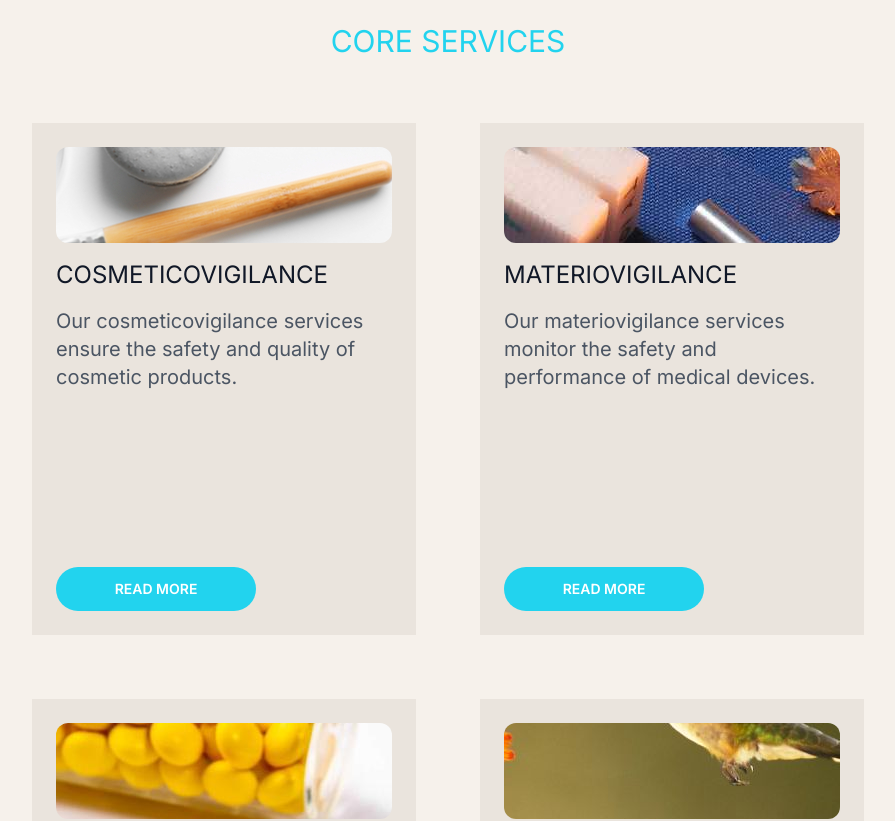
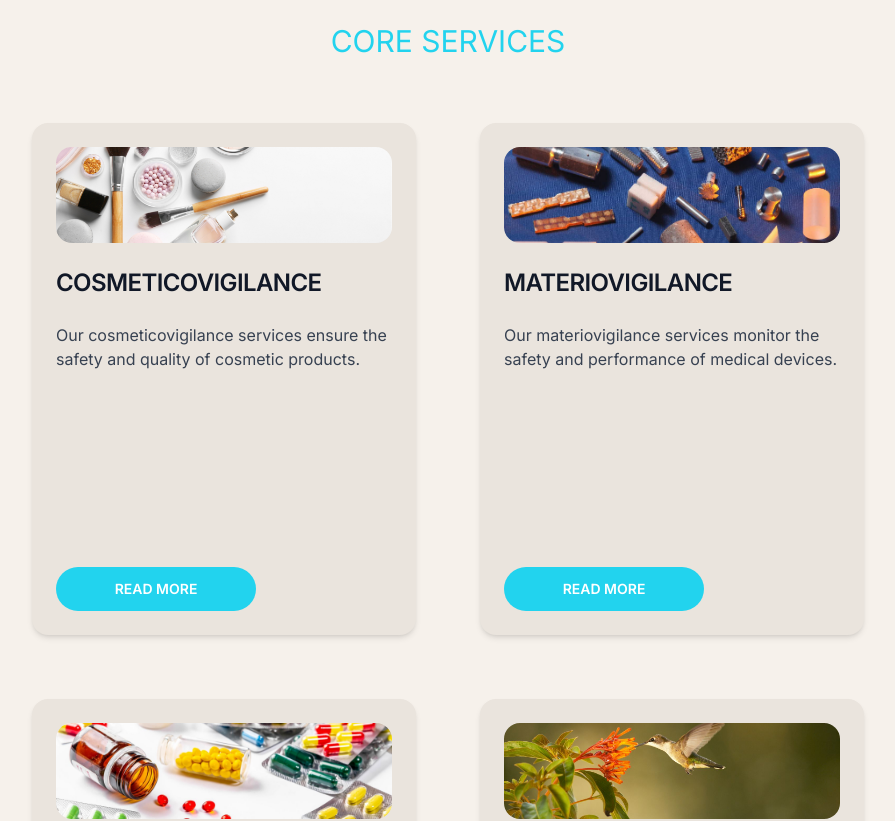
Before and after one commit to Medwork-CRO/webpage, a Next.js app: page / in a window 1280 px wide. Shown: the part 1120-1941 px from the top of the page, without its empty margins (192-1087 px from the left). Built offline with nearby package versions, Linux system fonts and the light colour scheme.

Commit message:
Update card design

```diff
--- a/src/components/Card.tsx
+++ b/src/components/Card.tsx
@@ -6,7 +6,7 @@ type CardProps = {
   imageTitle: string;
   imageDescription: string;
   readMoreLink: string;
-}
+};
 
 function Card({
   imageData,
@@ -15,24 +15,26 @@ function Card({
   readMoreLink,
 }: CardProps) {
   return (
-        <div className="flex flex-col justify-between h-[32rem] w-[24rem] bg-[#eae4dd] shadow-xs p-6">
-            <div className="flex flex-col justify-between gap-4">
+    <div className="flex h-[32rem] w-[24rem] transform flex-col justify-between rounded-2xl bg-[#eae4dd] p-6 shadow-md transition-all hover:scale-105">
+      <div className="flex flex-col justify-between gap-6">
+        <div className="h-24 overflow-hidden rounded-2xl">
           <Image
-                    className="h-24 rounded-xl object-none"
+            className="h-full w-full transform object-cover transition-transform hover:scale-110"
             src={imageData}
             alt={imageTitle}
           />
-                <p className="text-5xl md:text-2xl text-gray-900">
+        </div>
+        <h2 className="text-3xl font-semibold tracking-tight text-gray-900 md:text-2xl">
           {imageTitle}
-                </p>
-                <p className="text-xl md:text-md text-gray-600">
+        </h2>
+        <p className="text-lg leading-relaxed text-gray-700 md:text-base">
           {imageDescription}
         </p>
       </div>
-            <RoundedButton label="READ MORE" href={readMoreLink} color="orange"/>
+      <RoundedButton label="READ MORE" href={readMoreLink} color="orange" />
     </div>
   );
-};
+}
 
 export default Card;
 
--- a/src/components/NavMenu.tsx
+++ b/src/components/NavMenu.tsx
@@ -23,17 +23,18 @@ function HorizontalNav({ label, href, subCategories }: NavProp) {
   return (
     <div className="relative">
       <Link
-                className={`peer py-4 text-sm text-gray-500 hover:text-cyan-500 flex items-center`}
+        className={`peer flex items-center py-4 text-sm text-gray-500 hover:text-cyan-500`}
         aria-label={`By clicking you will be taken to ${label}`}
         key={href}
         href={href}
       >
         <span className="flex items-center hover:text-cyan-500">
-                    {label.toUpperCase()} {hasSubCategories && <FaAngleDown className="ml-2" />}
+          {label.toUpperCase()}{" "}
+          {hasSubCategories && <FaAngleDown className="ml-2" />}
         </span>
       </Link>
       {hasSubCategories && (
-                <div className="absolute z-10 hidden peer-hover:flex hover:flex w-[200px] flex-col bg-white drop-shadow-lg shadow-md border-t-2 border-cyan-500 right-0">
+        <div className="absolute right-0 z-10 hidden w-[200px] flex-col border-t-2 border-cyan-500 bg-[#f6f1eb] text-gray-500 shadow-md drop-shadow-lg hover:flex peer-hover:flex">
           {subCategories.map((subCategory) => (
             <Link
               className="px-5 py-3 text-sm hover:bg-gray-200"
@@ -52,9 +53,16 @@ function HorizontalNav({ label, href, subCategories }: NavProp) {
 
 function NavMenu(navMenu: NavMenuProp) {
   return (
-        <div className={`${inter.variable} flex-start flex flex-row place-items-end items-end justify-start gap-10 align-middle font-sans mx-8`}>
+    <div
+      className={`${inter.variable} flex-start mx-8 flex flex-row place-items-end items-end justify-start gap-10 align-middle font-sans`}
+    >
       {navMenu.nav.map((tab) => (
-                <HorizontalNav key={tab.href} label={tab.label} href={tab.href} subCategories={tab.subCategories} />
+        <HorizontalNav
+          key={tab.href}
+          label={tab.label}
+          href={tab.href}
+          subCategories={tab.subCategories}
+        />
       ))}
     </div>
   );
```
Lines whose indentation alone changed are shown as unchanged.
